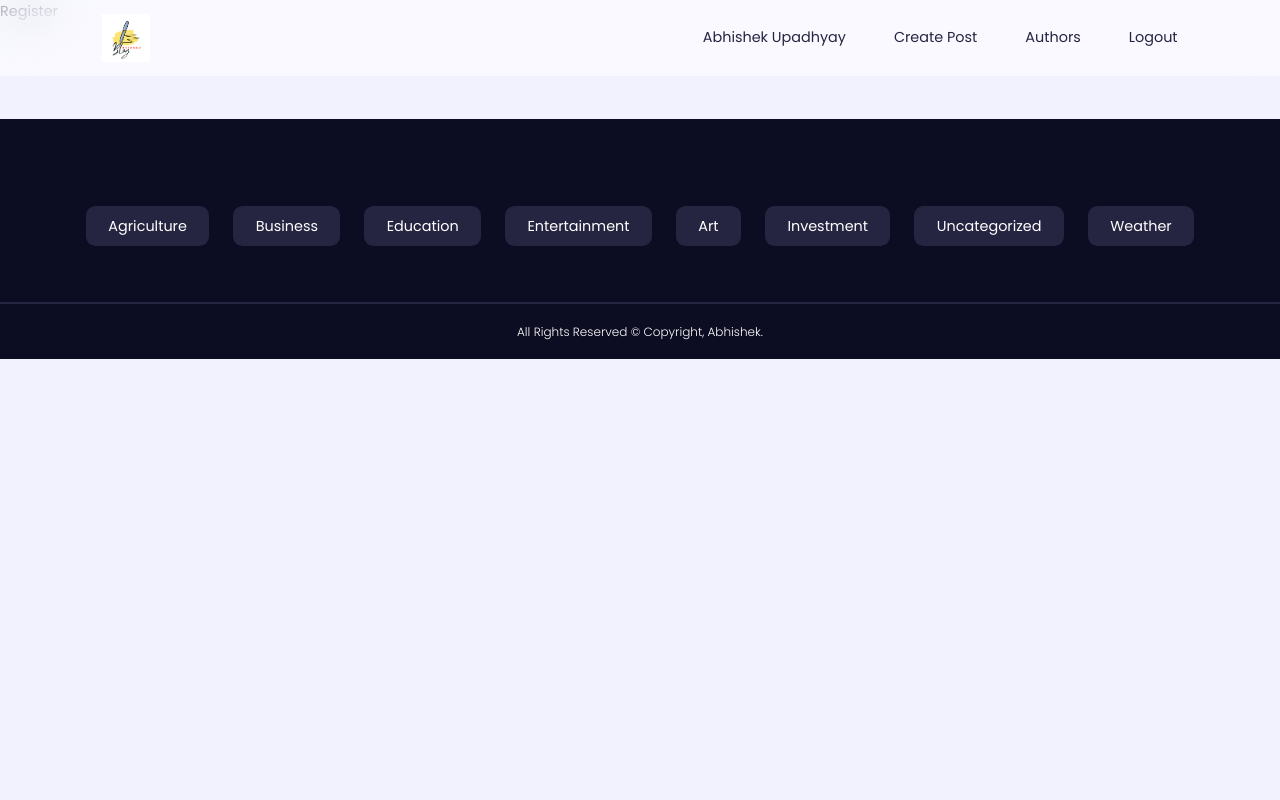
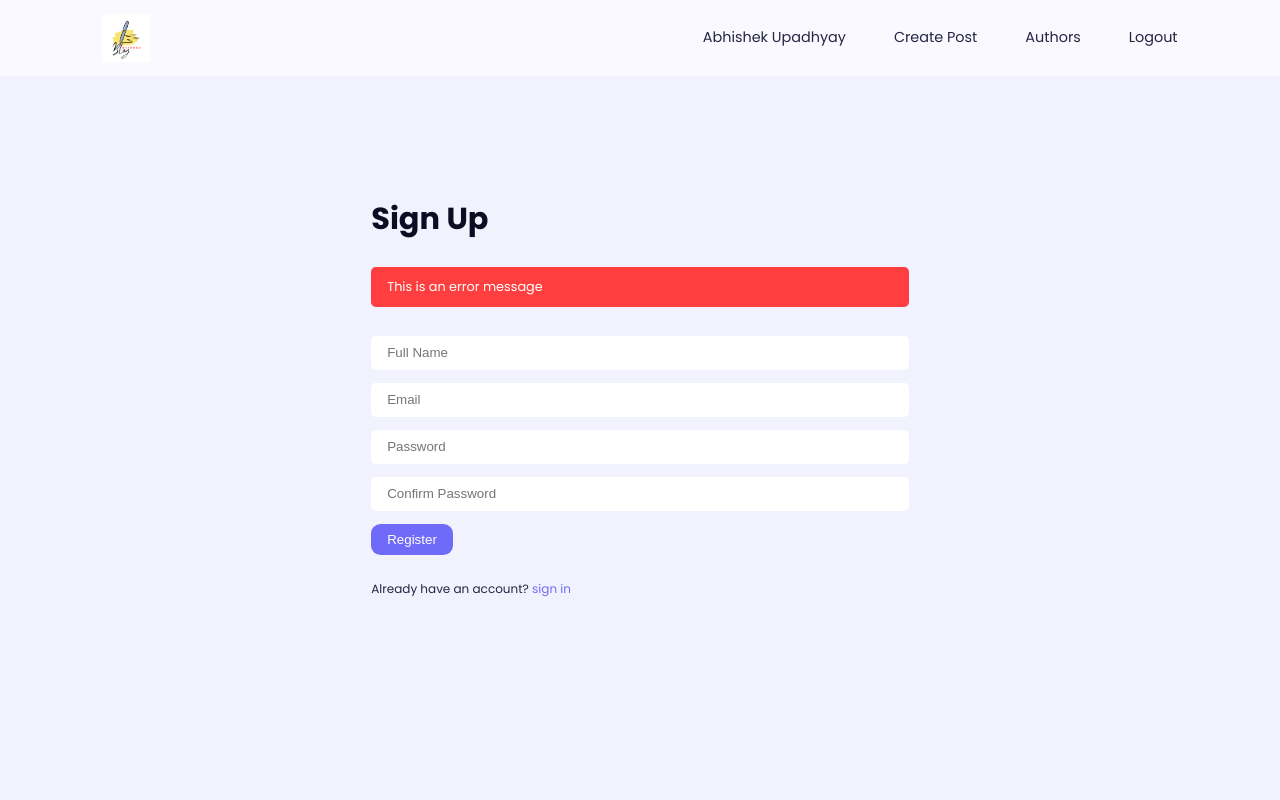
Before and after one commit to abhi-up/Blog-Bridge, a React (Vite) app in the folder client/: page /register in a window 1280 px wide. Shown: the top 800 px of the page. Built offline with nearby package versions, Linux system fonts and the light colour scheme.

Commit message:
authors component created and styled

```diff
--- a/client/src/index.css
+++ b/client/src/index.css
@@ -307,3 +307,90 @@
 .post-detail p {
     margin-bottom: 0.7rem;
 }
+
+/* =================================== REGISTER & form styles ===================================== */
+
+.form {
+    display: flex;
+    flex-direction: column;
+    gap: 0.8rem;
+}
+
+input,
+select,
+textarea {
+    width: 100%;
+    padding: 0.6rem 1rem;
+    border-radius: var(--radius-1);
+    resize: none;
+}
+
+.form__error-message {
+    background: var(--color-red);
+    color: var(--color-white);
+    font-size: 0.8rem;
+    padding: 0.6rem 1rem;
+    border-radius: var(--radius-1);
+    display: block;
+    margin-bottom: 1rem;
+}
+
+.register,
+.login,
+.create-post {
+    width: var(--form-width);
+    margin-inline: auto;
+    height: calc(100vh - 12rem);
+    display: grid;
+    place-items: center;
+}
+
+.register h2,
+.login h2,
+.create-post h2 {
+    margin-bottom: 2rem;
+}
+
+.register small,
+.login small {
+    display: block;
+    margin-top: 1.5rem;
+}
+
+.register small a,
+.login small a {
+    color: var(--color-primary);
+}
+
+/* =================================== AUTHORS ===================================== */
+
+.authors__container {
+    display: grid;
+    grid-template-columns: repeat(4, 1fr);
+    gap: 3rem;
+}
+
+.author {
+    background: var(--color-white);
+    padding: 1rem;
+    border-radius: var(--radius-3);
+    display: flex;
+    gap: 1rem;
+    transition: var(--transition);
+}
+
+.author:hover {
+    box-shadow: 0 1rem 1.5rem rgba(0, 0, 0, 0.07);
+}
+
+.author__avatar {
+    width: 5rem;
+    aspect-ratio: 1/1;
+    border-radius: 50%;
+    border: 0.3rem solid var(--color-bg);
+    overflow: hidden;
+}
+
+.author__info p {
+    margin-top: 1rem;
+}
--- a/client/src/pages/Authors.jsx
+++ b/client/src/pages/Authors.jsx
@@ -1,7 +1,54 @@
-import React from "react"
+import React, { useState } from "react"
+
+import Avatar1 from "../images/avatar1.jpg"
+import Avatar2 from "../images/avatar2.jpg"
+import Avatar3 from "../images/avatar3.jpg"
+import Avatar4 from "../images/avatar4.jpg"
+import Avatar5 from "../images/avatar5.jpg"
+import { Link } from "react-router-dom"
+
+const authorsData = [
+    { id: 1, avatar: Avatar1, name: "Ernest Achiever", posts: 3 },
+    { id: 2, avatar: Avatar2, name: "Jane Doe", posts: 5 },
+    { id: 3, avatar: Avatar3, name: "Dramani Mahama", posts: 0 },
+    { id: 4, avatar: Avatar4, name: "Nana Addo", posts: 2 },
+    { id: 5, avatar: Avatar5, name: "Hajia Bintu", posts: 1 },
+]
 
 const Authors = () => {
-    return <div>Authors</div>
+    const [authors, setAuthors] = useState(authorsData)
+
+    return (
+        <section className="authors">
+            {authors.length > 0 ? (
+                <div className="container authors__container">
+                    {authors.map(({ id, avatar, name, posts }) => {
+                        return (
+                            <Link
+                                key={id}
+                                to={`/posts/users/${id}`}
+                                className="author"
+                            >
+                                <div className="author__avatar">
+                                    <img
+                                        src={avatar}
+                                        alt={`Image of ${name}`}
+                                    />
+                                </div>
+
+                                <div className="author__info">
+                                    <h4>{name}</h4>
+                                    <p>{posts}</p>
+                                </div>
+                            </Link>
+                        )
+                    })}
+                </div>
+            ) : (
+                <h2 className="center">No users/authors found.</h2>
+            )}
+        </section>
+    )
 }
 
 export default Authors
--- a/client/src/pages/Login.jsx
+++ b/client/src/pages/Login.jsx
@@ -1,7 +1,54 @@
-import React from "react"
+import React, { useState } from "react"
+import { Link } from "react-router-dom"
 
 const Login = () => {
-    return <div>Login</div>
+    const [userData, setUserData] = useState({
+        email: "",
+        password: "",
+    })
+
+    const changeInputHandler = (e) => {
+        setUserData((prevState) => {
+            return { ...prevState, [e.target.name]: e.target.value }
+        })
+    }
+
+    return (
+        <section className="login">
+            <div className="container">
+                <h2>Sign In</h2>
+                <form className="form login__form">
+                    <p className="form__error-message">
+                        This is an error message
+                    </p>
+
+                    <input
+                        type="email"
+                        placeholder="Email"
+                        name="email"
+                        value={userData.email}
+                        onChange={changeInputHandler}
+                    />
+
+                    <input
+                        type="password"
+                        placeholder="Password"
+                        name="password"
+                        value={userData.password}
+                        onChange={changeInputHandler}
+                    />
+
+                    <button type="submit" className="btn primary">
+                        Login
+                    </button>
+                </form>
+
+                <small>
+                    Don't have an account? <Link to="/register">sign up</Link>
+                </small>
+            </div>
+        </section>
+    )
 }
 
 export default Login
--- a/client/src/pages/Register.jsx
+++ b/client/src/pages/Register.jsx
@@ -1,7 +1,72 @@
-import React from "react"
+import React, { useState } from "react"
+import { Link } from "react-router-dom"
 
 const Register = () => {
-    return <div>Register</div>
+    const [userData, setUserData] = useState({
+        name: "",
+        email: "",
+        password: "",
+        password2: "",
+    })
+
+    const changeInputHandler = (e) => {
+        setUserData((prevState) => {
+            return { ...prevState, [e.target.name]: e.target.value }
+        })
+    }
+
+    return (
+        <section className="register">
+            <div className="container">
+                <h2>Sign Up</h2>
+                <form className="form register__form">
+                    <p className="form__error-message">
+                        This is an error message
+                    </p>
+
+                    <input
+                        type="text"
+                        placeholder="Full Name"
+                        name="name"
+                        value={userData.name}
+                        onChange={changeInputHandler}
+                    />
+
+                    <input
+                        type="email"
+                        placeholder="Email"
+                        name="email"
+                        value={userData.email}
+                        onChange={changeInputHandler}
+                    />
+
+                    <input
+                        type="password"
+                        placeholder="Password"
+                        name="password"
+                        value={userData.password}
+                        onChange={changeInputHandler}
+                    />
+
+                    <input
+                        type="password"
+                        placeholder="Confirm Password"
+                        name="password2"
+                        value={userData.password2}
+                        onChange={changeInputHandler}
+                    />
+
+                    <button type="submit" className="btn primary">
+                        Register
+                    </button>
+                </form>
+
+                <small>
+                    Already have an account? <Link to="/login">sign in</Link>
+                </small>
+            </div>
+        </section>
+    )
 }
 
 export default Register
```
